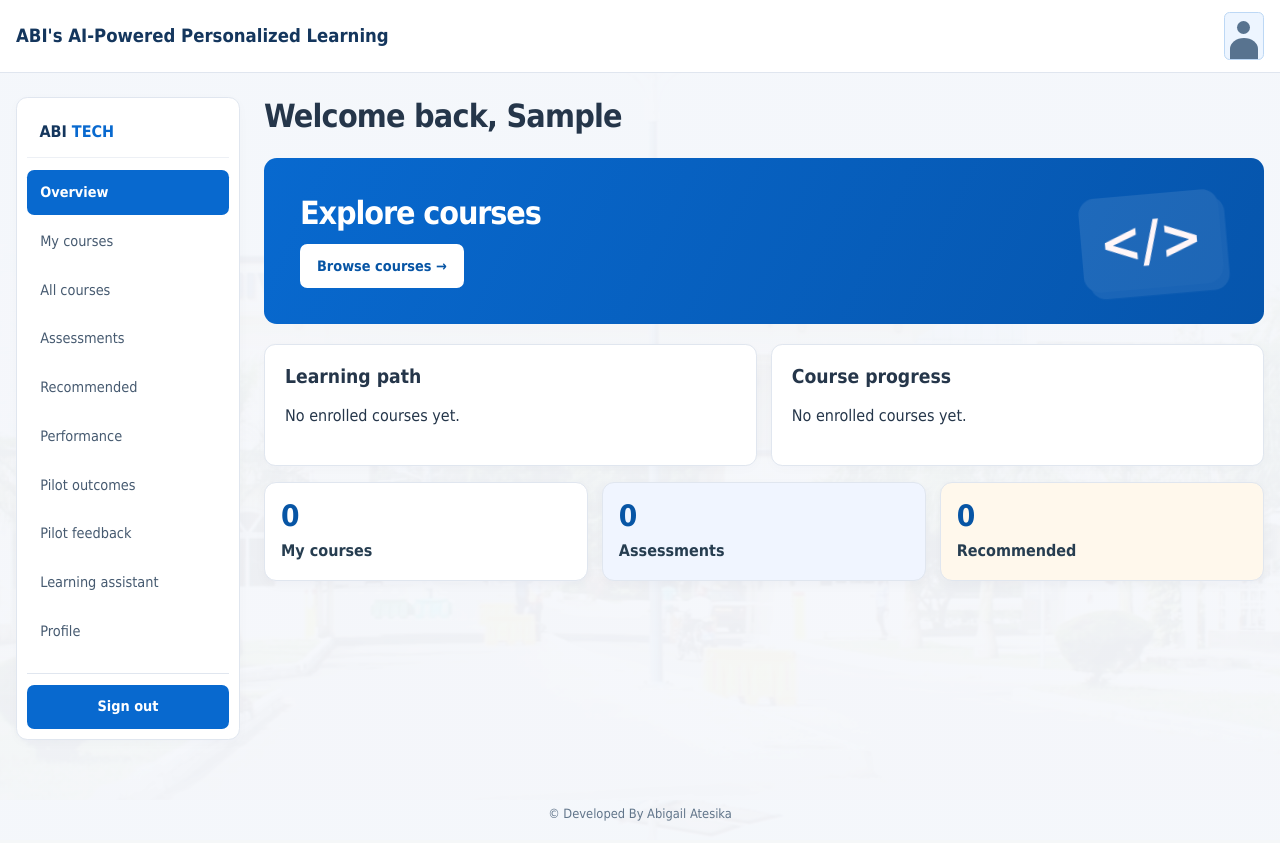
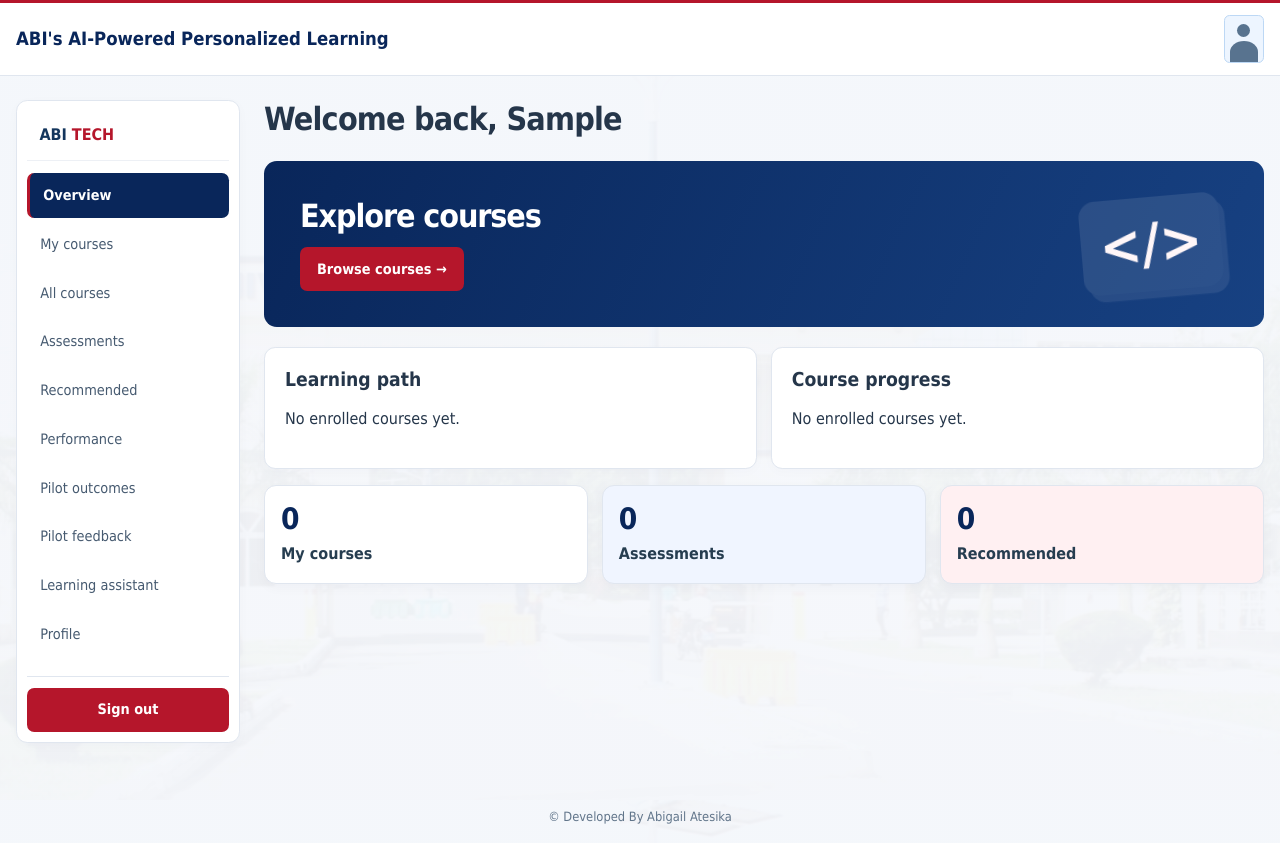
Before and after one commit to genesistech580/abi-personalized-learning, a Django app: page / in a window 1280 px wide. Before the commit the page ends 821 px from the top, so only its background shows below. Run offline with Django 5.2, Linux system fonts and the light colour scheme; the visitor is signed in with stand-in values (Sample User, id 1); data comes from the database, SQL or seed files in the repository; data that the repository does not hold is empty.

Commit message:
Apply UEW red blue and white palette to refreshed interface

```diff
--- a/dashboard/static/dashboard/theme.css
+++ b/dashboard/static/dashboard/theme.css
@@ -1,9 +1,9 @@
 /* Shared application theme. */
 :root {
-    --accent: #0869cf;
-    --accent-hover: #0755a5;
-    --accent-soft: #edf5ff;
-    --accent-border: #bdd8f5;
+    --accent: #b5162b;
+    --accent-hover: #901122;
+    --accent-soft: #fff0f2;
+    --accent-border: #efbac2;
 }
 body {
     color: #25364a;
@@ -31,14 +31,14 @@ main { padding-block: 1.5rem 3rem; }
 .dashboard-brand strong { color: var(--accent); }
 .dashboard-sidebar a { color: #465a70; padding: .7rem .8rem; border-radius: .45rem; font-size: .9rem; }
 .dashboard-sidebar a:hover { background: #f0f5fb; color: #164a7e; }
-.dashboard-sidebar a[aria-current="page"] { background: var(--accent); color: white; }
+.dashboard-sidebar a[aria-current="page"] { background: #09265a; color: white; }
 .sidebar-signout { border-color: #e0e6ef; margin-top: 1rem; }
 .dashboard-content h1 { font-size: clamp(1.45rem, 3vw, 2rem); letter-spacing: -.025em; }
 h2 { font-size: 1.2rem; }
 h3 { font-size: 1.05rem; }
 .panel { border-color: #e0e6ef; border-radius: .7rem; box-shadow: 0 3px 12px #263f5b05; }
 .overview-feature, .overview-next {
-    background: linear-gradient(115deg, #0869cf, #0655ac);
+    background: linear-gradient(115deg, #09265a, #174182);
     color: white;
     border: 0;
     border-radius: .8rem;
@@ -50,18 +50,18 @@ h3 { font-size: 1.05rem; }
 .overview-metrics strong, .admin-stats strong { color: #0755a5; }
 .overview-metrics li, .admin-stats .panel { border-color: #e0e6ef; }
 .overview-metrics li:nth-child(2), .admin-stats .panel:nth-child(2) { background: #f0f5ff; }
-.overview-metrics li:nth-child(3), .admin-stats .panel:nth-child(3) { background: #fff8ec; }
+.overview-metrics li:nth-child(3), .admin-stats .panel:nth-child(3) { background: #fff0f2; }
 .overview-metrics li:nth-child(4), .admin-stats .panel:nth-child(4) { background: #f3f5fa; }
 .dashboard-roster { background: white; border-radius: .6rem; }
 .dashboard-roster > li { padding: .9rem; }
 .dashboard-roster li + li { border-color: #edf0f5; }
 .current-lesson { background: #edf5ff; }
-main progress { accent-color: #0869cf !important; }
+main progress { accent-color: #b5162b !important; }
 .form-panel { width: 100%; max-width: 43rem; margin-inline: auto; }
 input:not([type="hidden"]), select, textarea { border-color: #cbd6e2; background: #fff; border-radius: .4rem; }
 button, .button, .dashboard-page .button { border-radius: .45rem; font-size: .9rem; }
 .auth-layout { border-radius: .85rem; }
-.auth-intro { background: linear-gradient(#084a94aa, #063064cc), url("uew-entrance.png") center / cover; }
+.auth-intro { background: linear-gradient(#09265aaa, #09265add), url("uew-entrance.png") center / cover; }
 .auth-art { display: none; }
 .auth-wordmark strong { font-size: clamp(2rem, 4vw, 3.5rem); }
 .site-footer { font-size: .8rem; color: #61758a; }
@@ -83,3 +83,13 @@ button, .button, .dashboard-page .button { border-radius: .45rem; font-size: .9r
 @media (prefers-reduced-motion: reduce) {
     * { scroll-behavior: auto !important; }
 }
+
+/* UEW identifies red and blue on white as its university colours. */
+header { border-top: 3px solid #b5162b; }
+.topbar .brand, .dashboard-brand { color: #09265a; }
+.dashboard-brand strong { color: #b5162b; }
+.dashboard-sidebar a[aria-current="page"] { background: #09265a; color: white; border-left: 3px solid #b5162b; }
+.overview-feature .button, .overview-next .button { background: #b5162b; color: white; }
+.overview-feature .button:hover, .overview-next .button:hover { background: #901122; color: white; }
+.overview-metrics strong, .admin-stats strong { color: #09265a; }
+.overview-metrics li:nth-child(3), .admin-stats .panel:nth-child(3) { background: #fff0f2; }
--- a/templates/base.html
+++ b/templates/base.html
@@ -7,7 +7,7 @@
     <title>{% block title %}ABI's AI-Powered Personalized Learning{% endblock %}</title>
     <link rel="stylesheet" href="{% static 'dashboard/main.css' %}?v=topbar-portrait">
     {% block styles %}{% endblock %}
-    <link rel="stylesheet" href="{% static 'dashboard/theme.css' %}?v=1">
+    <link rel="stylesheet" href="{% static 'dashboard/theme.css' %}?v=uew-2">
 </head>
 <body>
     <header>
```
